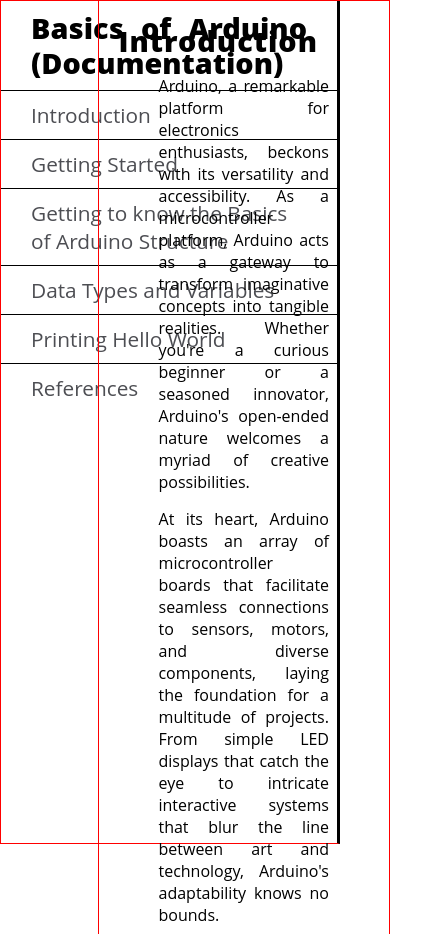
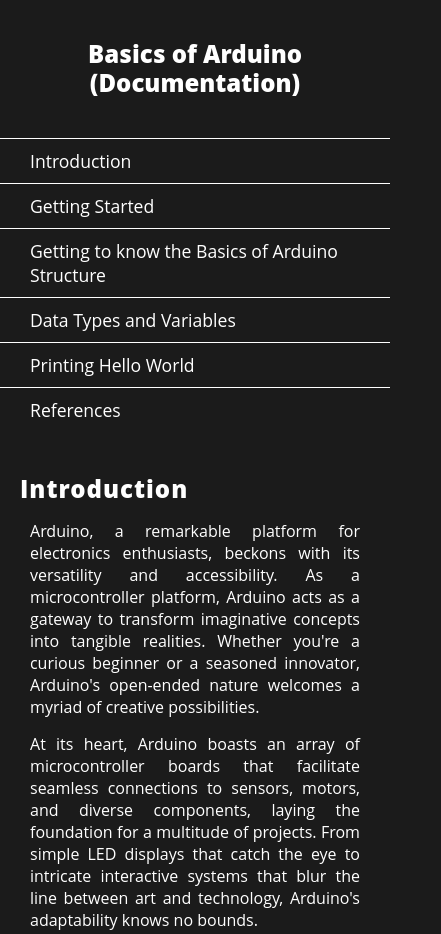
Before and after one commit to giraen/freecodecamp-solutions, a plain HTML site: page Responsive Web Design/techdocs-page/techdocs-page.html in a window 390 px wide. Shown: the top 934 px of the page, 441 px wide, since content can reach past the window. Drawn offline with Linux system fonts and the light colour scheme.

Commit message:
Final Changes
Added an @media
Adjusted some margins, paddings
Fixed the layout issue in tablet and mobile view

```diff
--- a/Responsive Web Design/techdocs-page/styles.css
+++ b/Responsive Web Design/techdocs-page/styles.css
@@ -3,20 +3,19 @@
     padding: 0;
     box-sizing: border-box;
     font-family: 'Open Sans', Arial, sans-serif;
+    background-color: #1b1b1b;
 }
 
 body {
     display: flex;
     gap: 20px;
-}
-
-body > * {
-    border: 1px red solid;
+    color: #ffffff;
 }
 
 /* THIS IS FOR THE NAV BAR */
 #navbar {
-    min-width: 340px;
+    min-width: 235px;
+    max-width: 720px;
     width: 25vw;
     border-right: solid;
     display: block;
@@ -26,18 +25,55 @@ body > * {
 
 #main-doc {
     position: absolute;
+    z-index: -1;
     left: 25vw;
-    width: 75vw;
+    width: calc(100% - 25vw);
+}
+
+/* TABLET VIEW */
+@media (max-width: 768px) {
+    #main-doc {
+        left: calc(100% - 70vw);
+        max-width: 70%;
+    }
+}
+
+/* MOBILE VIEW */
+@media (max-width: 426px) {
+    body {
+        flex-direction: column;
+    }
+
+    #navbar {
+        position: unset;
+        width: 100%;
+        border-right: none;
+    }
+
+    #main-doc {
+        position: unset;
+        z-index: 0;
+        width: 100vw;
+        max-width: none;
+    }
+
+    #navbar header {
+        margin: 0 40px;
+    }
+
+    article {
+        margin: 15px 10px !important;
+    }
 }
 
 header {
     font-weight: 800;
-    font-size: 1.8em;
+    font-size: 1.5em;
 }
 
 #navbar header{
-    text-align: justify;
-    padding: 10px 30px;
+    text-align: center;
+    padding: 40px 0;
     line-height: 120%;
 }
 
@@ -55,8 +91,9 @@ header {
 a[class="nav-link"] {
     color: #4d4e53;
     text-decoration: none;
-    font-size: 1.3em;
+    font-size: 1.1em;
     text-align: justify;
+    color: #ffffff;
 }
 
 /* THIS IS FOR THE MAIN SECTION */
@@ -86,6 +123,10 @@ ul li, ol li {
     display: block;
     margin: 0 0 0 20px;
     padding: 10px 0 10px 40px;
-    background-color: #f7f7f7;
+    background-color: #343434; /*#f7f7f7*/
     border-radius: 5px;
 }
+
+a:not([class="nav-link"]) {
+    color: #8cb4ff;
+}
--- a/Responsive Web Design/techdocs-page/techdocs-page.html
+++ b/Responsive Web Design/techdocs-page/techdocs-page.html
@@ -51,7 +51,7 @@
 
                 <p>In this documentation, we will assume that you uses Arduino Uno for reasons that it is often used by beginners in Arduino. Further, this documentation will only focus on the programming aspect of Arduino. Documentations, for instance, of Arduino boards' schematic diagram and other technical aspects will not be covered but you are welcome to visit <a href = "arduino.cc">Arduino's official website</a>.</p>
 
-                <p>For the installation of Arduino IDE, go visit their <a href = "https://www.arduino.cc/en/software">website</a> (<a href = "https://www.arduino.cc/en/software">https://www.arduino.cc/en/software</a>).</p>
+                <p>For the installation of Arduino IDE, go visit their <a href = "https://www.arduino.cc/en/software">website</a>.</p>
             </article>
         </section>
 
```
